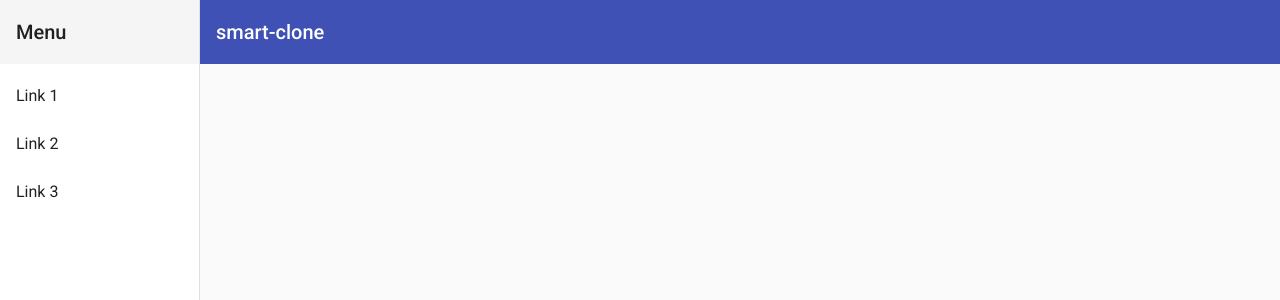
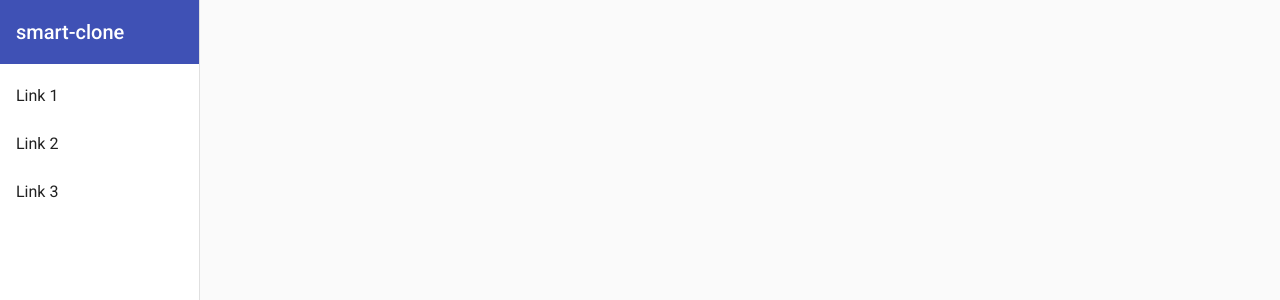
Before and after one commit to charlesferreira/smart-assessment, an Angular app: page /property-list in a window 1280 px wide. Shown: the top 300 px of the page. Built offline with nearby package versions, Linux system fonts and the light colour scheme.

Commit message:
remove toolbar and prepare for adding map

```diff
--- a/projects/smart-clone/src/app/app.component.html
+++ b/projects/smart-clone/src/app/app.component.html
@@ -10,12 +10,6 @@
     <router-outlet></router-outlet>
   </mat-sidenav>
   <mat-sidenav-content>
-    <mat-toolbar color="primary">
-      <button type="button" aria-label="Toggle sidenav" mat-icon-button (click)="drawer.toggle()" *ngIf="isHandset$ | async">
-        <mat-icon aria-label="Side nav toggle icon">menu</mat-icon>
-      </button>
-      <span>smart-clone</span>
-    </mat-toolbar>
-    <!-- Add Content Here -->
+    <!-- MAP GOES HERE -->
   </mat-sidenav-content>
 </mat-sidenav-container>
--- a/projects/smart-clone/src/app/property-list/property-list.component.html
+++ b/projects/smart-clone/src/app/property-list/property-list.component.html
@@ -1,4 +1,6 @@
-<mat-toolbar>Menu</mat-toolbar>
+<mat-toolbar color="primary">
+  <span>smart-clone</span>
+</mat-toolbar>
 <mat-nav-list>
   <a mat-list-item href="#">Link 1</a>
   <a mat-list-item href="#">Link 2</a>
```
